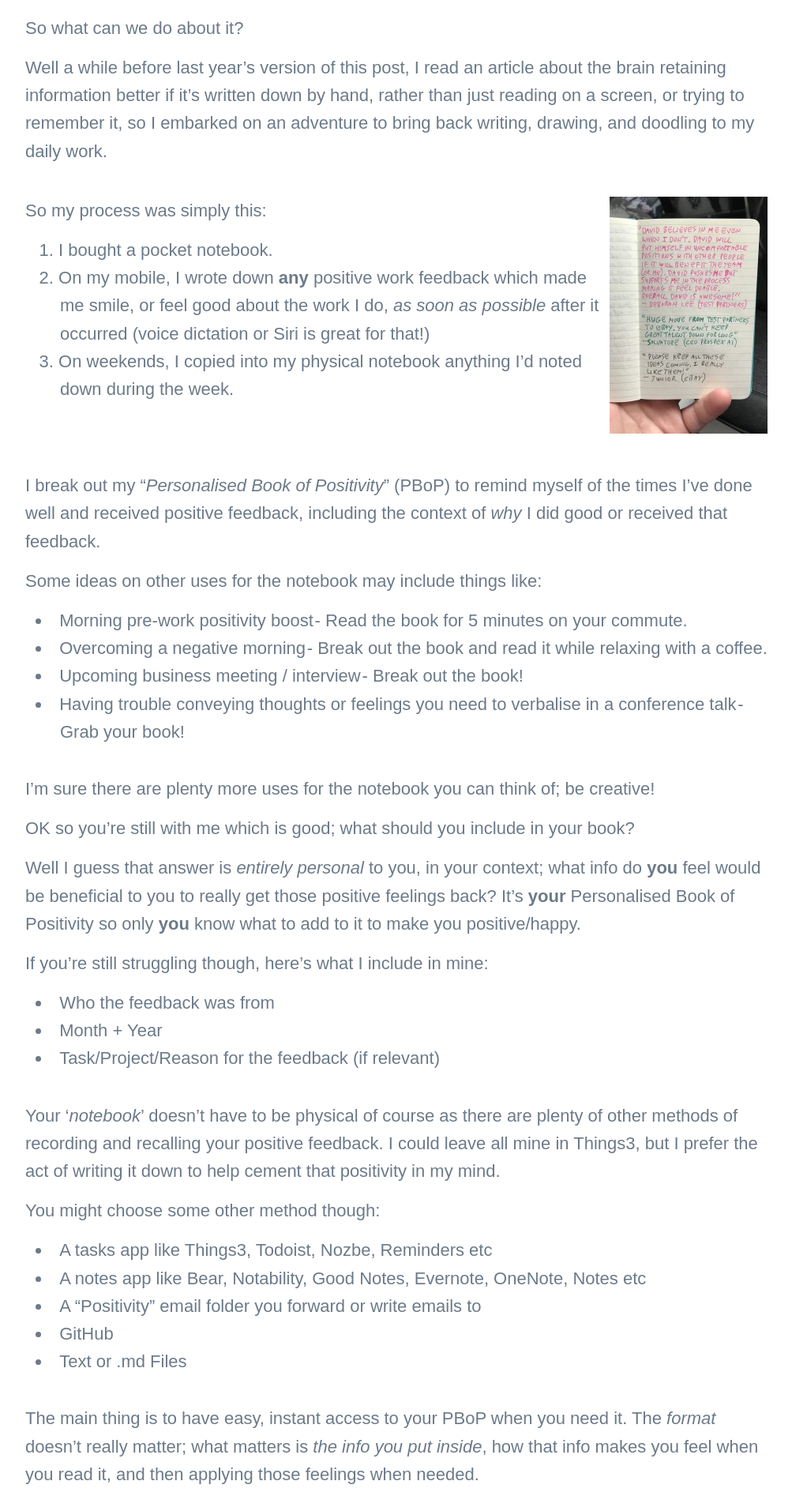
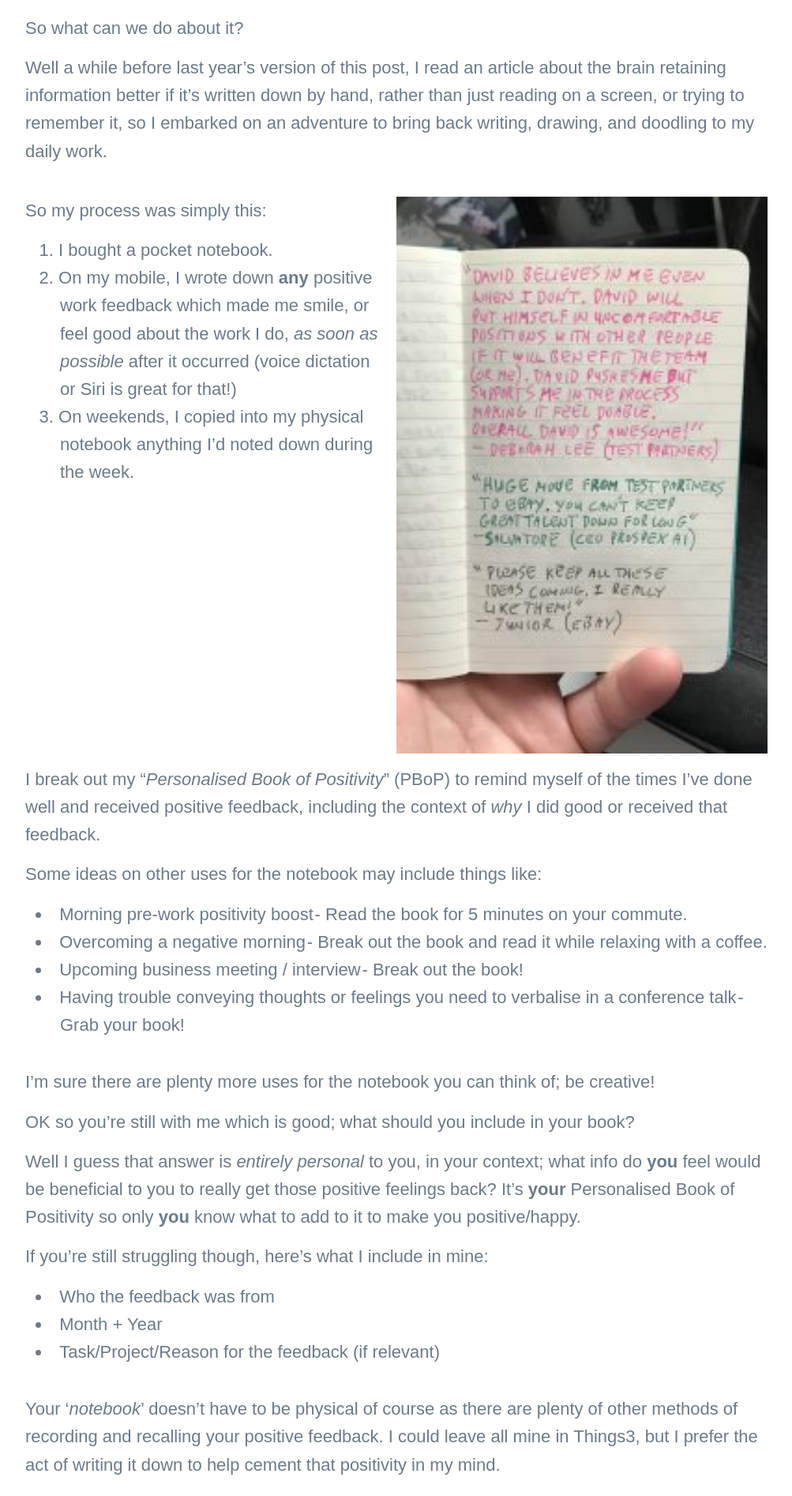
Before and after one commit to TheTestingMuse/thetestingmuse.github.io, a Jekyll site: the page built from _posts/2019-04-17-personalised-book-of-positivity.md, in a window 1280 px wide. Shown: the part 1907-3801 px from the top of the page at 79% size, without its empty margins (138-1141 px from the left). Built offline with Jekyll 4.4.1, drawn with Linux system fonts in a browser that asks for light colours; nearby versions of some CDN libraries; some web fonts are replaced.

Commit message:
Update 2019-04-17-personalised-book-of-positivity.md

```diff
--- a/_posts/2019-04-17-personalised-book-of-positivity.md
+++ b/_posts/2019-04-17-personalised-book-of-positivity.md
@@ -44,7 +44,7 @@
 
 Well a while before last year's version of this post, I read an article about the brain retaining information better if it's written down by hand, rather than just reading on a screen, or trying to remember it, so I embarked on an adventure to bring back writing, drawing, and doodling to my daily work.
 
-<img src="/images/posts/PBoP-200x300.jpeg" alt="Example entries for a Personal Book of Positivity" style="float:right; width:200px; height:300px; max-width:200px;" />
+<img src="/images/posts/PBoP-200x300.jpeg" alt="Example entries for a Personal Book of Positivity" style="float:right; margin-left: 10px; width:50%;" />
 
 So my process was simply this:
 1. I bought a pocket notebook.
```
